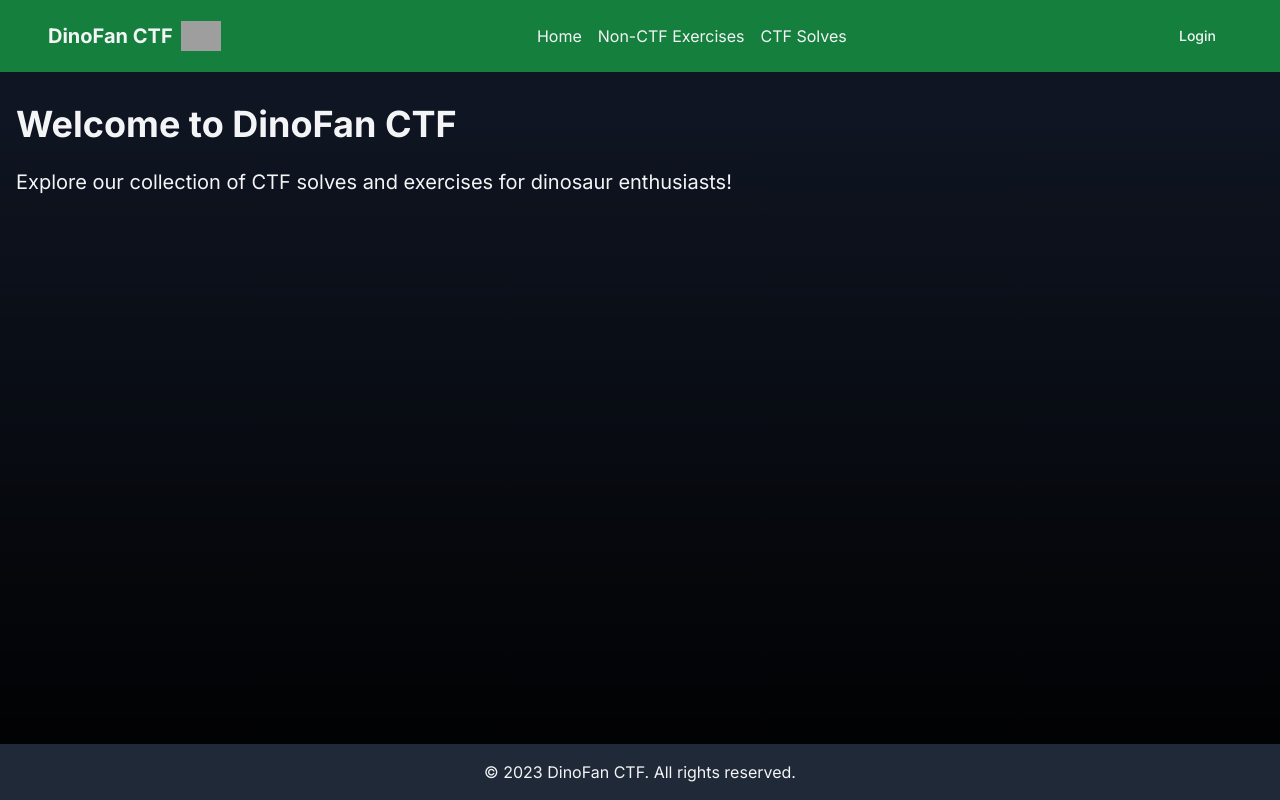
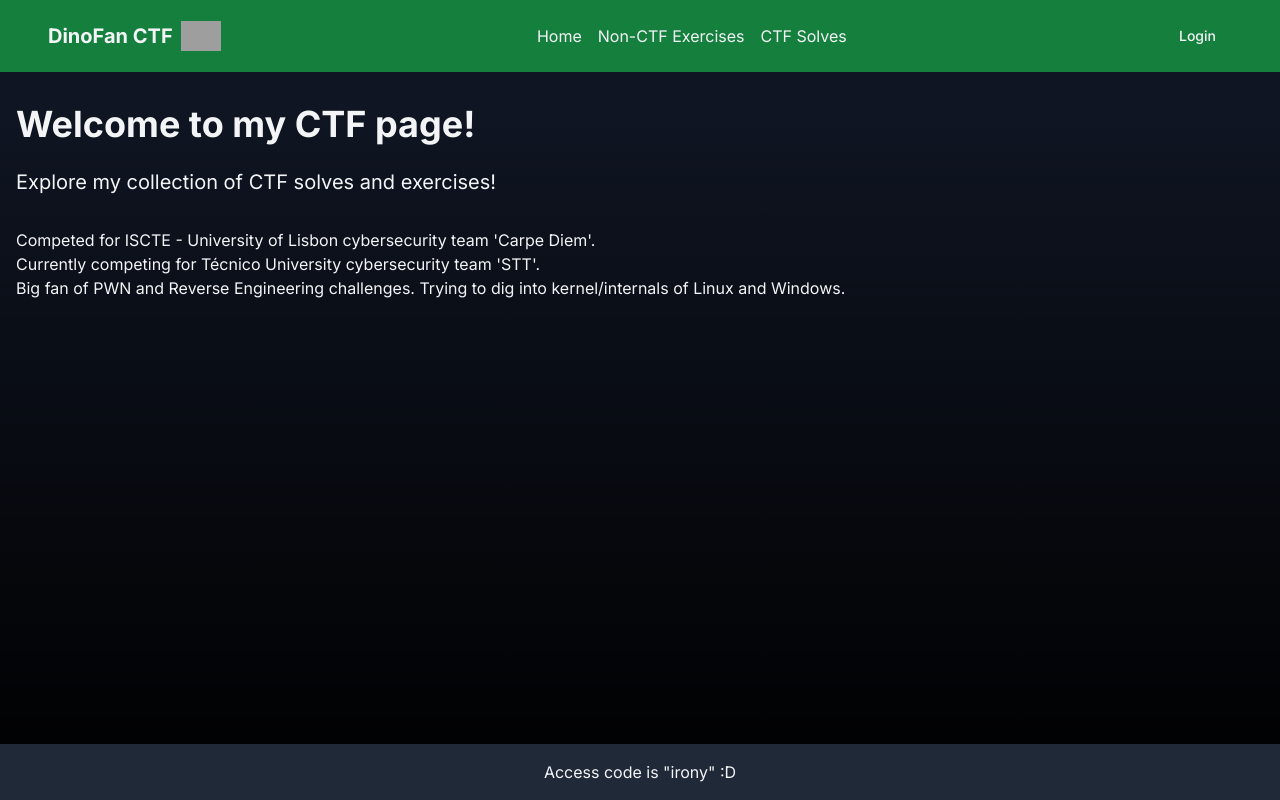
Before and after one commit to dino-fan777/dino-fan777.github.io, a Next.js app: page / in a window 1280 px wide. Built offline with nearby package versions, Linux system fonts and the light colour scheme; grey boxes are pictures that could not be loaded.

Commit message:
Main Page

```diff
--- a/src/app/page.tsx
+++ b/src/app/page.tsx
@@ -5,11 +5,20 @@ export default function Home() {
     <div className="flex flex-col min-h-screen">
       <Header />
       <main className="flex-grow container mx-auto px-4 py-8">
-        <h1 className="text-4xl font-bold mb-6">Welcome to DinoFan CTF</h1>
-        <p className="text-xl mb-8">Explore our collection of CTF solves and exercises for dinosaur enthusiasts!</p>
+        <h1 className="text-4xl font-bold mb-6">Welcome to my CTF page!</h1>
+        <p className="text-xl mb-8">Explore my collection of CTF solves and exercises!</p>
+        <p>
+        Competed for ISCTE - University of Lisbon cybersecurity team 'Carpe Diem'.
+        </p>
+        <p>
+        Currently competing for Técnico University cybersecurity team 'STT'.
+        </p>
+        <p>
+        Big fan of PWN and Reverse Engineering challenges. Trying to dig into kernel/internals of Linux and Windows.
+        </p>
       </main>
       <footer className="bg-gray-800 text-center p-4">
-        <p>&copy; 2023 DinoFan CTF. All rights reserved.</p>
+        <p>Access code is "irony" :D</p>
       </footer>
     </div>
   )
```
